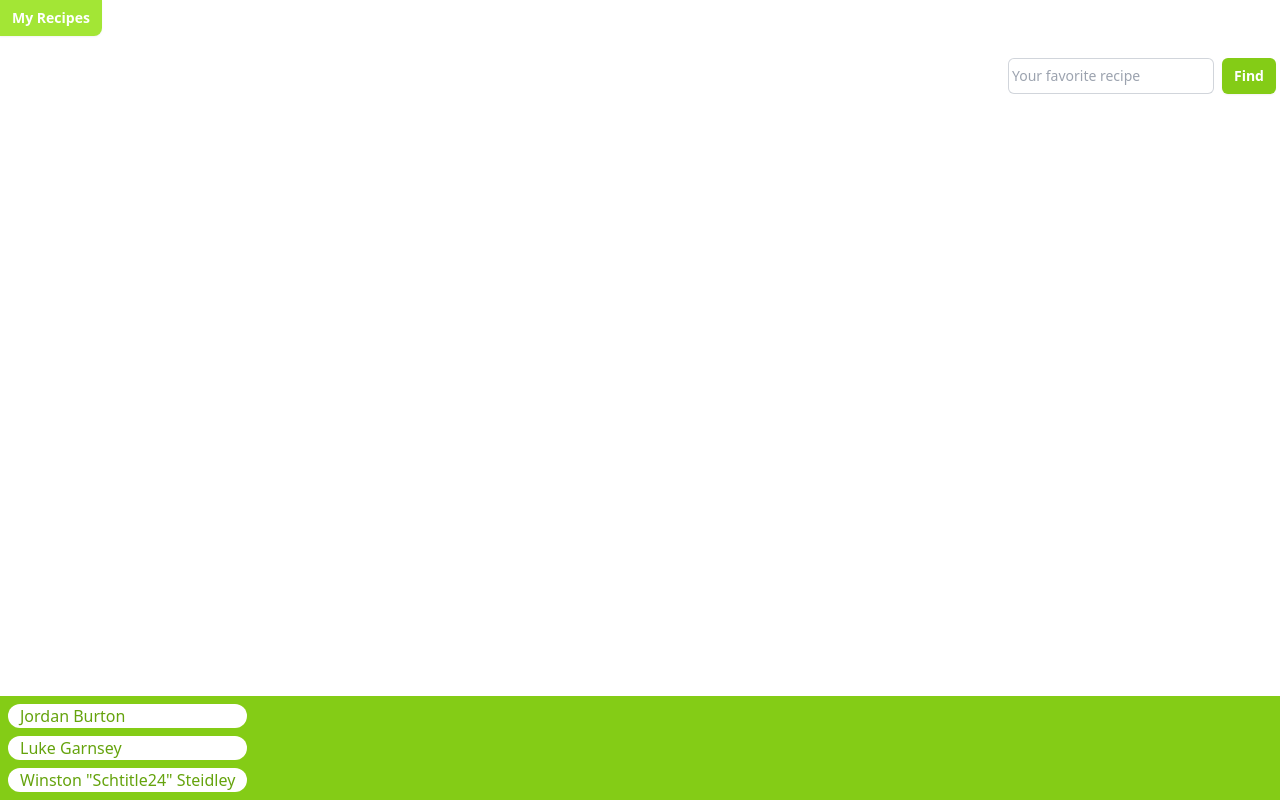
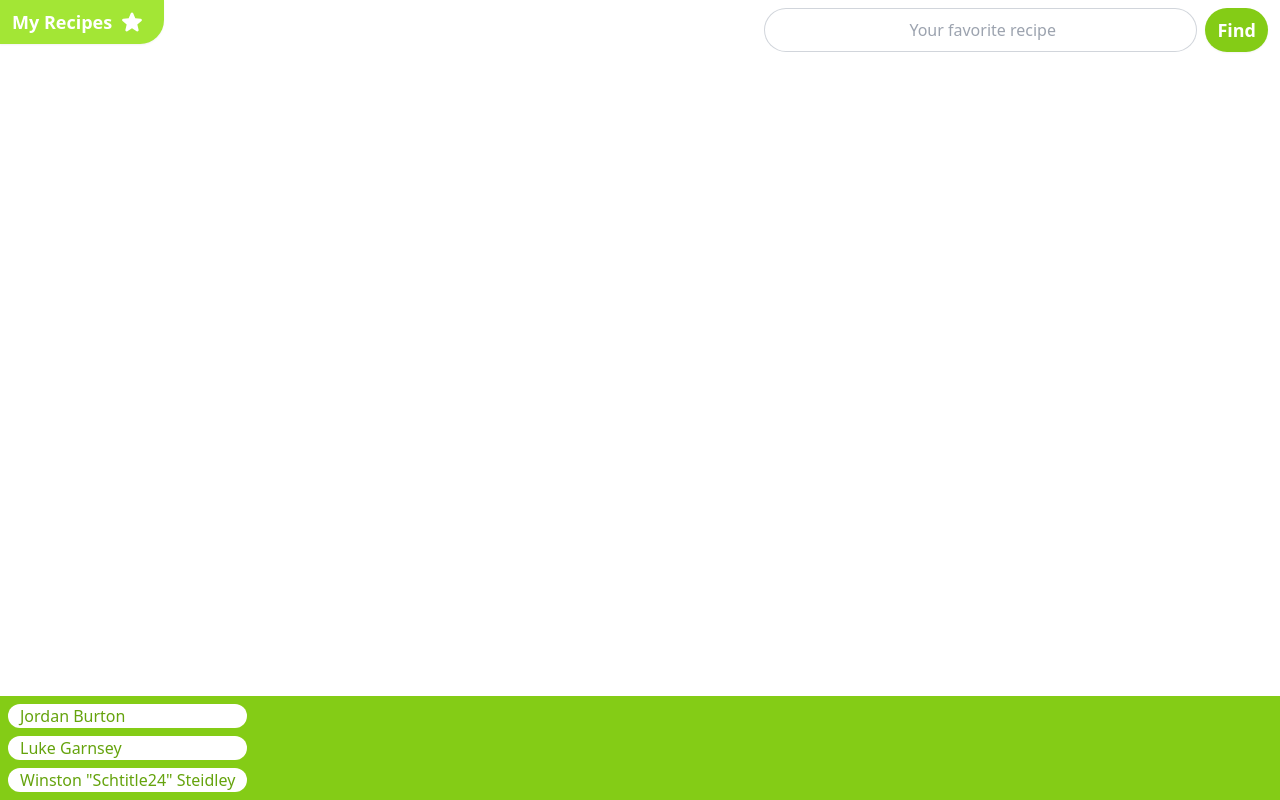
Before and after one commit to jordaneburton/recipe-finder, a plain HTML site: page search.html in a window 1280 px wide. Drawn offline with nearby package versions, Linux system fonts and the light colour scheme.

Commit message:
styled the other pages

```diff
--- a/search.html
+++ b/search.html
@@ -8,27 +8,33 @@
   <title>Online Cookbook</title>
 </head>
 <body class="min-h-screen flex flex-col">
-  <header class="container max-w-full max-sm:h-40 h-18vh flex flex-1 flex-wrap justify-center md:justify-end">
+  <header class="container max-w-full h-18vh flex flex-1 flex-wrap justify-center md:justify-end items-end md:items-start">
     <!-- <h1 class="text-center">Online Cookbook</h1> -->
-    <a href="#"
+    <a href="./Localstorage/MyCookbook.html"
         id="myRecipesBtn"
-        class="fixed top-0 left-0 w-1/3 md:w-1/4 lg:w-auto rounded-br-lg bg-lime-500 px-3 py-2 text-sm font-semibold text-white text-center shadow-sm hover:bg-lime-400 focus-visible:outline focus-visible:outline-2 focus-visible:outline-offset-2 focus-visible:outline-indigo-600">
+        class="fixed flex justify-center items-center top-0 left-0 w-1/2 md:w-auto h-12 md:h-auto rounded-br-full md:rounded-br-3xl bg-lime-500 px-3 py-2 text-lg font-semibold text-white text-center shadow-sm hover:bg-lime-400 focus-visible:outline focus-visible:outline-2 focus-visible:outline-offset-2 focus-visible:outline-lime-600">
         My Recipes
+        <span>
+            <svg xmlns="http://www.w3.org/2000/svg" viewBox="0 0 24 24" fill="currentColor" class="w-6 h-6 mx-2">
+                <path fill-rule="evenodd" d="M10.788 3.21c.448-1.077 1.976-1.077 2.424 0l2.082 5.006 5.404.434c1.164.093 1.636 1.545.749 2.305l-4.117 3.527 1.257 5.273c.271 1.136-.964 2.033-1.96 1.425L12 18.354 7.373 21.18c-.996.608-2.231-.29-1.96-1.425l1.257-5.273-4.117-3.527c-.887-.76-.415-2.212.749-2.305l5.404-.434 2.082-5.005Z" clip-rule="evenodd" />
+            </svg>
+        </span>
     </a>
 
-    <div class="mt-2 flex flex-wrap justify-center content-center ">
+    <div class="mt-2 flex flex-nowrap justify-end content-center mx-2 w-5/6 md:w-2/5">
         <input type="recipeSearch"
             id="recipeSearch"
             name="recipeSearch"
-            class="md:max-w-fit rounded-md border-0 bg-transparent py-1.5 mx-1 pl-1 ring-1 ring-inset ring-gray-300 text-gray-900 placeholder:text-gray-400 focus:ring-2 focus:ring-inset focus:ring-lime-600 sm:text-sm sm:leading-6"
+            class="w-full min-w-fit rounded-full border-0 bg-transparent py-1.5 mx-1 pl-1 ring-1 ring-inset ring-gray-300 text-center text-gray-900 placeholder:text-gray-400 focus:ring-2 focus:ring-inset focus:ring-lime-600 sm:text-md sm:leading-6"
             placeholder="Your favorite recipe">
 
         <button type="button"
             id="searchBtn"
-            class="inline-flex rounded-md bg-lime-500 px-3 py-2 mx-1 text-sm font-semibold text-white shadow-sm hover:bg-lime-400 focus-visible:outline focus-visible:outline-2 focus-visible:outline-offset-2 focus-visible:outline-lime-600">
+            class="inline-flex rounded-full bg-lime-500 px-3 py-2 mx-1 text-center text-lg font-semibold text-white shadow-sm hover:bg-lime-400 focus-visible:outline focus-visible:outline-2 focus-visible:outline-offset-2 focus-visible:outline-lime-600">
             Find
         </button>
     </div>
+
   </header>
 
   <h2 style="float: right;" id="last-query"></h2>
@@ -37,12 +43,12 @@
     <!-- for populating with recipes -->
   </main>
 
-  <footer class="container max-w-full absolute bottom-0 h-18vh bg-lime-500">
-      <section class="py-1 md:px-2 flex flex-col flex-wrap content-center md:content-start">
+  <footer class="container max-w-full mt-auto h-18vh bg-lime-500">
+    <section class="py-1 md:px-2 flex flex-col flex-wrap content-center md:content-start">
         <a href="https://github.com/jordaneburton" target="_blank" class="rounded-full px-3 my-1 text-lime-600 bg-white hover:bg-lime-300">Jordan Burton</a>
         <a href="https://github.com/LukeGarnsey" target="_blank" class="rounded-full px-3 my-1 text-lime-600 bg-white hover:bg-lime-300">Luke Garnsey</a>
         <a href="https://github.com/Schtitle24" target="_blank" class="rounded-full px-3 my-1 text-lime-600 bg-white hover:bg-lime-300">Winston "Schtitle24" Steidley</a>
-      </section>
+    </section>
   </footer>
   <script src="./assets/js/api.js"></script>
 </body>
```
Also changed, not shown: saved.html (+5 -5 lines).
